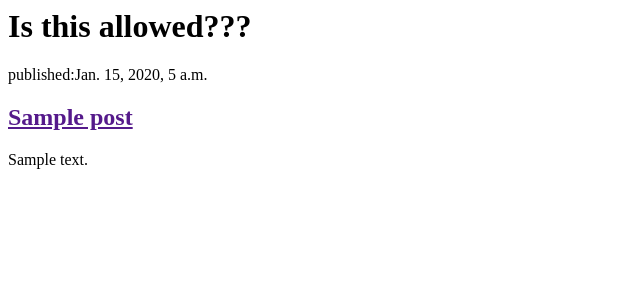
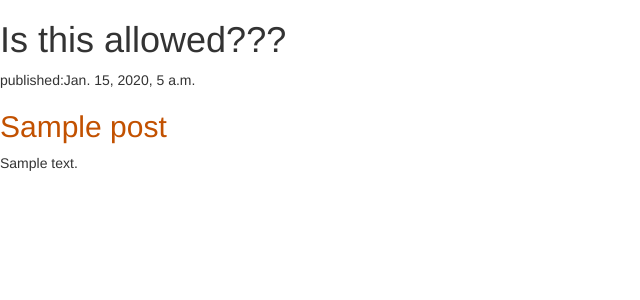
Before and after one commit to staffordc/DjangoGirlsProj1, a Django app: template blog/templates/blog/post_list.html in a window 1280 px wide. Shown: the top 300 px of the page, without its empty margins (0-640 px from the left). Run offline with Django 3.2, Linux system fonts and the light colour scheme; the template is opened without the code that fills it: values that come from a table or form of the project are taken from there, others are empty; tables that the repository leaves empty hold one stand-in row (values such as "Sample post"); some libraries are stand-ins or nearby versions.

Commit message:
added basic CSS to boot
put bootstrap into post_list.html, and created a path to css/blog.css

```diff
--- /dev/null
+++ b/blog/static/css/blog.css
@@ -0,0 +1,4 @@
+h1 a,
+h2 a {
+  color: #c25100;
+}
--- a/blog/templates/blog/post_list.html
+++ b/blog/templates/blog/post_list.html
@@ -1,5 +1,15 @@
+{% load static %}
 <html>
   <head>
+    <link
+      rel="stylesheet"
+      href="//maxcdn.bootstrapcdn.com/bootstrap/3.2.0/css/bootstrap.min.css"
+    />
+    <link
+      rel="stylesheet"
+      href="//maxcdn.bootstrapcdn.com/bootstrap/3.2.0/css/bootstrap-theme.min.css"
+    />
+    <link rel="stylesheet" href="{% static 'css/blog.css' %}" />
     <title>It's a blog</title>
   </head>
   <body>
```
